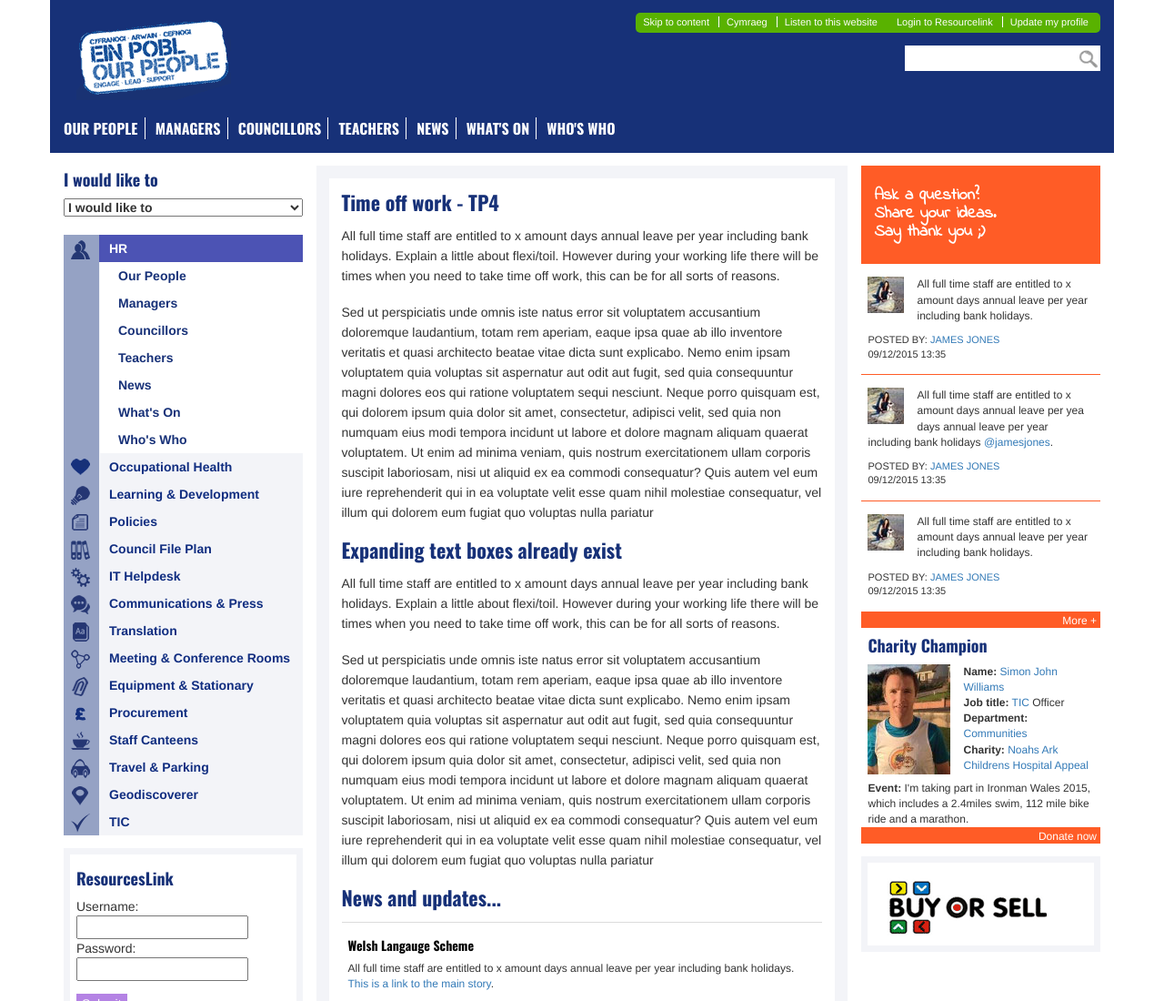
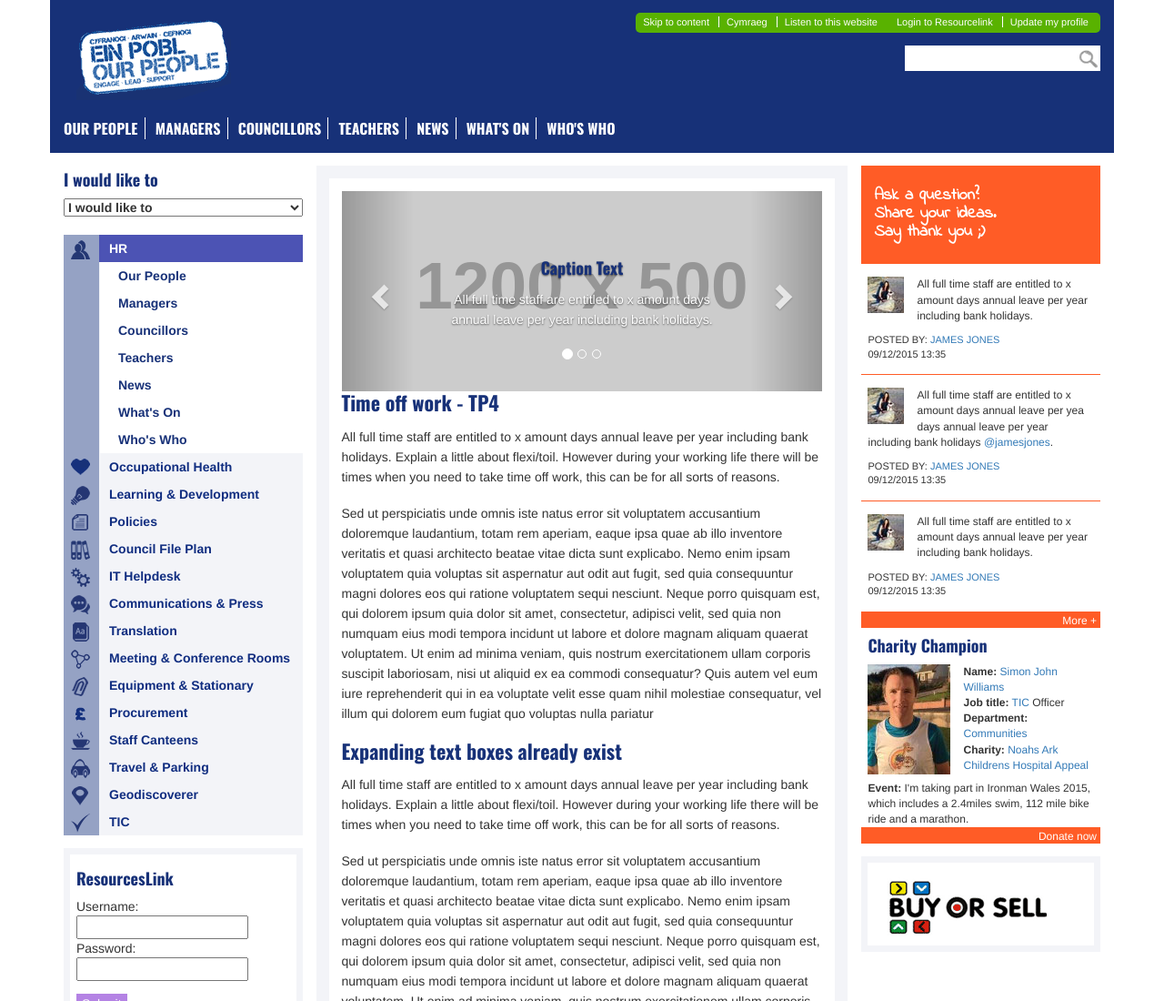
Before and after one commit to timplumbcouncil/Build, a plain HTML site: page index.html in a window 1280 px wide. Shown: the top 1100 px of the page at 91% size. Drawn offline with nearby package versions, Linux system fonts and the light colour scheme; placeholder pictures from the web are drawn by us.

Commit message:
Carousel with Z-index fix

```diff
--- a/css/custom.css
+++ b/css/custom.css
@@ -129,6 +129,8 @@ li a:active {background-color: #173178 ; color:#ffffff; }
 .newsPostedBy {clear:both; text-transform: uppercase; font-size: 11px; margin-top: 10px}
 .newsPostedDate {clear: both; font-size: 11px}
 
+.carousel-indicators {z-index: 4}
+
 label {display: inline;}
 
     /* Extra Small Devices, Phones */
--- a/index.html
+++ b/index.html
@@ -83,6 +83,47 @@
 
             <div class="contentAreaPadder">
               <a id="content"></a>
+
+
+              <div id="carousel-example-generic" class="carousel slide" data-ride="carousel">
+  <!-- Indicators -->
+  <ol class="carousel-indicators">
+    <li data-target="#carousel-example-generic" data-slide-to="0" class="active"></li>
+    <li data-target="#carousel-example-generic" data-slide-to="1"></li>
+    <li data-target="#carousel-example-generic" data-slide-to="2"></li>
+  </ol>
+
+  <!-- Wrapper for slides -->
+  <div class="carousel-inner">
+    <div class="item active">
+      <img src="http://placehold.it/1200x500" alt="...">
+      <div class="carousel-caption">
+          <h3>Caption Text</h3>
+          <p>All full time staff are entitled to x amount days annual leave per year including bank holidays.</p>
+      </div>
+    </div>
+    <div class="item">
+      <img src="http://placehold.it/1200x500" alt="...">
+      <div class="carousel-caption">
+          <h3>Caption Text</h3>
+      </div>
+    </div>
+    <div class="item">
+      <img src="http://placehold.it/1200x500" alt="...">
+      <div class="carousel-caption">
+          <h3>Caption Text</h3>
+      </div>
+    </div>
+  </div>
+
+  <!-- Controls -->
+  <a class="left carousel-control" href="#carousel-example-generic" role="button" data-slide="prev">
+    <span class="glyphicon glyphicon-chevron-left"></span>
+  </a>
+  <a class="right carousel-control" href="#carousel-example-generic" role="button" data-slide="next">
+    <span class="glyphicon glyphicon-chevron-right"></span>
+  </a>
+</div>
               <article>
 
                 <h2>Time off work - TP4</h2>
@@ -322,7 +363,9 @@
 
 </div>
 </main>
+
 <script src="js/jquery.min.js"></script>
+<script src="js/bootstrap.min.js"></script>
 <script src="js/custom.js"></script>
 </body>
 </html>
```
